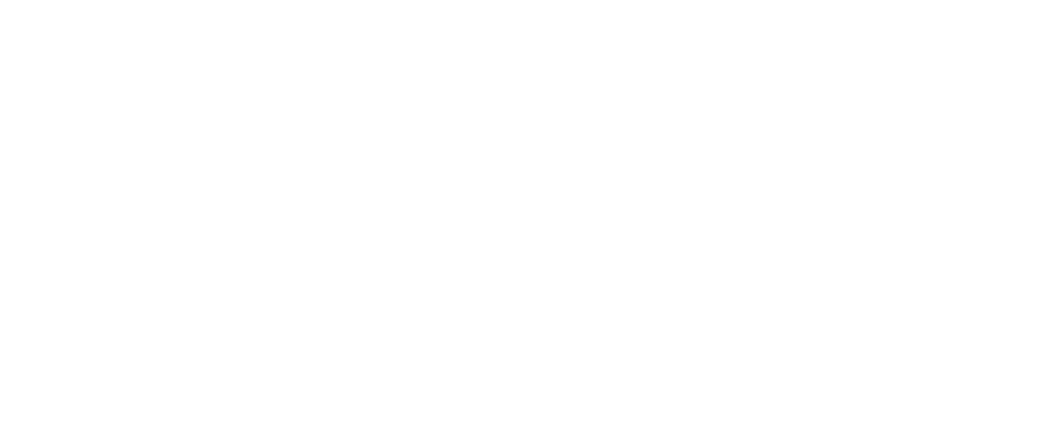
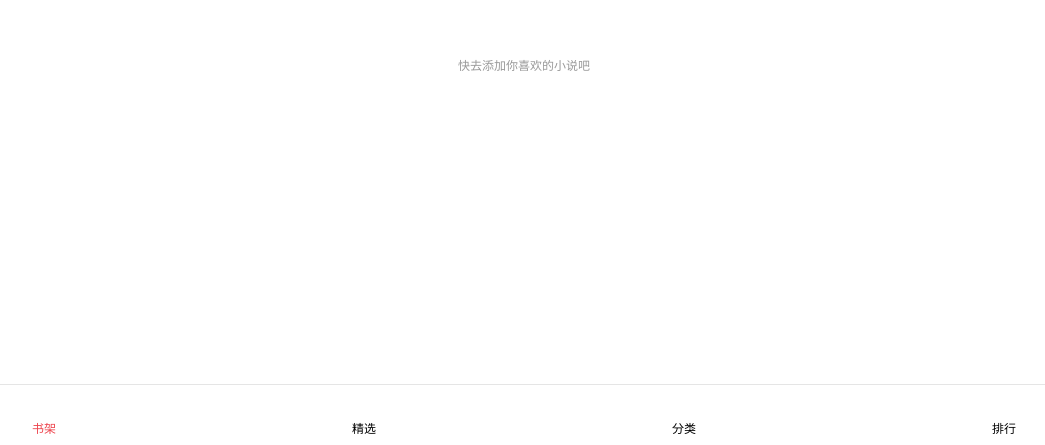
Before and after one commit to XNAL/ReadMore, a Vue app: page / in a window 1280 px wide. Shown: the part 355-800 px from the top of the page, without its empty margins (116-1161 px from the left). Built offline with nearby package versions, Linux system fonts and the light colour scheme.

Commit message:
书架新增空书架组件

```diff
--- a/index.html
+++ b/index.html
@@ -9,7 +9,7 @@
 
 <body>
   <div id="app"></div>
-  <script src="http://at.alicdn.com/t/font_rpmnxmpe80cf2yb9.js"></script>
+  <script src="http://at.alicdn.com/t/font_3tffivky9ij2a9k9.js"></script>
 </body>
 
 </html>
--- a/src/components/Catbar.vue
+++ b/src/components/Catbar.vue
@@ -36,7 +36,7 @@
 
 <script>
 import api from '../fetch/api';
-import loadMore from '../util/loadMore';
+import util from '../util/util';
 
 export default {
 	name: 'catbar',
@@ -83,7 +83,7 @@
 	},
 	mounted() {
 		this.$body = document.body;
-		window.addEventListener('scroll', loadMore.debounce(this.showBrief));
+		window.addEventListener('scroll', util.debounce(this.showBrief));
 	},
 	methods: {
 		showBrief: function() {
--- /dev/null
+++ b/src/components/Empty.vue
@@ -0,0 +1,46 @@
+<template>
+    <section class="empty">
+        <router-link :to="{ name: 'featured', params: { sex: 'male' } }">
+            <div class="empty-icon">
+                <svg class="icon" aria-hidden="true">
+                    <use xlink:href="#icon-empty"></use>
+                </svg>
+            </div>
+            <p class="empty-notice">快去添加你喜欢的小说吧</p>
+        </router-link>
+    </section>
+</template>
+
+<script>
+export default {
+    name: 'empty',
+    data(){
+        return {}
+    }
+}
+</script>
+
+<style lang="scss">
+.empty {
+        position: absolute;
+        top: 50%;
+        left: 50%;
+        transform: translate(-50%, -50%);
+    a {
+        display: block;
+        text-align: center;
+        margin-top: -50px;
+        // margin: auto;
+    }
+
+    .empty-icon {
+        font-size: 80px;
+        color: #ccc;
+    }
+
+    .empty-notice {
+        margin-top: 10px;
+        color: #999;
+    }
+}
+</style>
--- a/src/components/Header.vue
+++ b/src/components/Header.vue
@@ -1,8 +1,6 @@
 <template>
 <header class="header">
-	<router-link :to="{ name: '' }" class="header-logo">
-		<h2 class="logo">RM</h2>
-	</router-link>
+	<h2 class="header-logo">RM</h2>
 	<nav class="nav-group">
 		<h3 :class="['nav-item', { active: sex === 'male' }]">
                 <router-link :to="{ name: 'featured', params: { sex: 'male'} }" class="nav-link">男生</router-link>
@@ -42,17 +40,15 @@
     height: 40px;
     position: relative;
     overflow: hidden;
+    border-bottom: 1px solid #ed424b;
+    box-sizing: border-box;
 
-    .header-logo {
+    h2.header-logo {
         position: absolute;
-        display: inline-block;
         top: 12px;
         left: 15px;
-
-        h2 {
-            color: #ed424b;
-            line-height: 20px;
-        }
+        color: #ed424b;
+        line-height: 20px;
     }
     .nav-group {
         margin: 10px auto;
--- a/src/components/Tabbar.vue
+++ b/src/components/Tabbar.vue
@@ -1,14 +1,14 @@
 <template>
     <section class="tabbar">
-        <router-link :to="{ name: 'shelf' }" :class="['tab-item', { active: $route.path.indexOf('shelf') !== -1}]">
+        <router-link :to="{ name: 'shelf' }" class="tab-item" exact>
             <div class="tab-item-icon">
                 <svg class="icon" aria-hidden="true">
-                    <use xlink:href="#icon-shujia"></use>
+                    <use xlink:href="#icon-shelf"></use>
                 </svg>
             </div>
             <p class="tab-item-label">书架</p>
         </router-link>
-        <router-link :to="{ name: 'defaultFeatured' }" :class="['tab-item',{ active: $route.path.indexOf('featured') !== -1}]">
+        <router-link :to="{ name: 'featured', params: { sex: 'male'} }" class="tab-item" exact>
             <div class="tab-item-icon">
                 <svg class="icon" aria-hidden="true">
                     <use xlink:href="#icon-jingxuan"></use>
@@ -16,7 +16,7 @@
             </div>
             <p class="tab-item-label">精选</p>
         </router-link>
-        <router-link :to="{ name: 'category' }" :class="['tab-item', { active: $route.path.indexOf('category') !== -1}]">
+        <router-link :to="{ name: 'category' }" class="tab-item" exact>
             <div class="tab-item-icon">
                 <svg class="icon" aria-hidden="true">
                     <use xlink:href="#icon-fenlei"></use>
@@ -24,7 +24,7 @@
             </div>
             <p class="tab-item-label">分类</p>
         </router-link>
-        <router-link :to="{ name: 'rank' }" :class="['tab-item', { active: $route.path.indexOf('rank') !== -1}]">
+        <router-link :to="{ name: 'rank' }" class="tab-item" exact>
             <div class="tab-item-icon">
                 <svg class="icon" aria-hidden="true">
                     <use xlink:href="#icon-paihang"></use>
@@ -61,7 +61,7 @@
         flex: 1;
         padding: 10px 0;
 
-        &.active {
+        &.router-link-exact-active {
             color: #ed424b;
         }
     }
--- a/src/pages/catlist.vue
+++ b/src/pages/catlist.vue
@@ -9,7 +9,7 @@
 
 <script>
 import api from '../fetch/api';
-import loadMore from '../util/loadMore';
+import util from '../util/util';
 import bookList from '@/components/BookList';
 import backbar from '@/components/Backbar';
 import catbar from '@/components/Catbar';
@@ -49,7 +49,7 @@
 		this.$body = document.body;
 		this.clientHeight = this.$body.clientHeight;
 		this.$list = this.$refs.catList;
-		window.addEventListener('scroll', loadMore.debounce(this.loadMoreBooks));
+		window.addEventListener('scroll', util.debounce(this.loadMore));
 	},
 	methods: {
 		fetchMinorList: function() {
@@ -68,7 +68,7 @@
 					this.isLoading = false;
 				})
 		},
-		loadMoreBooks: function() {
+		loadMore: function() {
 			let scrollTop = this.$body.scrollTop;
 			let offsetHeight = this.$list.offsetHeight;
 			if (offsetHeight - scrollTop - this.clientHeight < 160) {
--- a/src/pages/list.vue
+++ b/src/pages/list.vue
@@ -8,7 +8,7 @@
 
 <script>
 import api from '../fetch/api';
-import loadMore from '../util/loadMore';
+import util from '../util/util';
 import bookList from '@/components/BookList';
 import backbar from '@/components/Backbar';
 import listLoading from '@/components/ListLoading';
@@ -41,7 +41,7 @@
 		this.$body = document.body;
 		this.clientHeight = this.$body.clientHeight;
 		this.$list = this.$refs.list;
-		window.addEventListener('scroll', loadMore.debounce(this.loadMoreBooks));
+		window.addEventListener('scroll', util.debounce(this.loadMore));
 	},
 	methods: {
 		fetchData: function() {
@@ -61,7 +61,7 @@
 					this.isLoading = false;
 				})
 		},
-		loadMoreBooks: function() {
+		loadMore: function() {
 			let scrollTop = this.$body.scrollTop;
 			let offsetHeight = this.$list.offsetHeight;
 			if (offsetHeight - scrollTop - this.clientHeight < 160) {
--- /dev/null
+++ b/src/pages/shelf.vue
@@ -0,0 +1,28 @@
+<template>
+    <section class="shelf">
+        <empty></empty>
+        <tabbar></tabbar>
+    </section>
+</template>
+
+<script>
+import empty from '@/components/Empty';
+import tabbar from '@/components/Tabbar';
+
+export default {
+    name: 'shelf',
+    components: {
+        empty,
+        tabbar
+    },
+    data() {
+        return {
+            bookList: []
+        }
+    }
+}
+</script>
+
+<style lang="scss">
+
+</style>
--- a/src/router/index.js
+++ b/src/router/index.js
@@ -5,22 +5,17 @@
 import CatList from '@/pages/catlist';
 import Rank from '@/pages/rank';
 import List from '@/pages/list';
+import Shelf from '@/pages/shelf';
 
 Vue.use(Router);
 
 export default new Router({
   mode: 'history',
   routes: [
-    // {
-    //   path: '/',
-    //   name: 'featured',
-    //   component: Featured
-    // },
     {
-      path: '/featured',
-      name: 'defaultFeatured',
-      redirect: '/featured/male',
-      component: Featured
+      path: '/',
+      name: 'shelf',
+      component: Shelf
     },
     {
       path: '/featured/:sex',
```
Also changed, not shown: src/pages/featured.vue (+4 -5 lines), src/util/util.js (renamed from src/util/loadMore.js).
